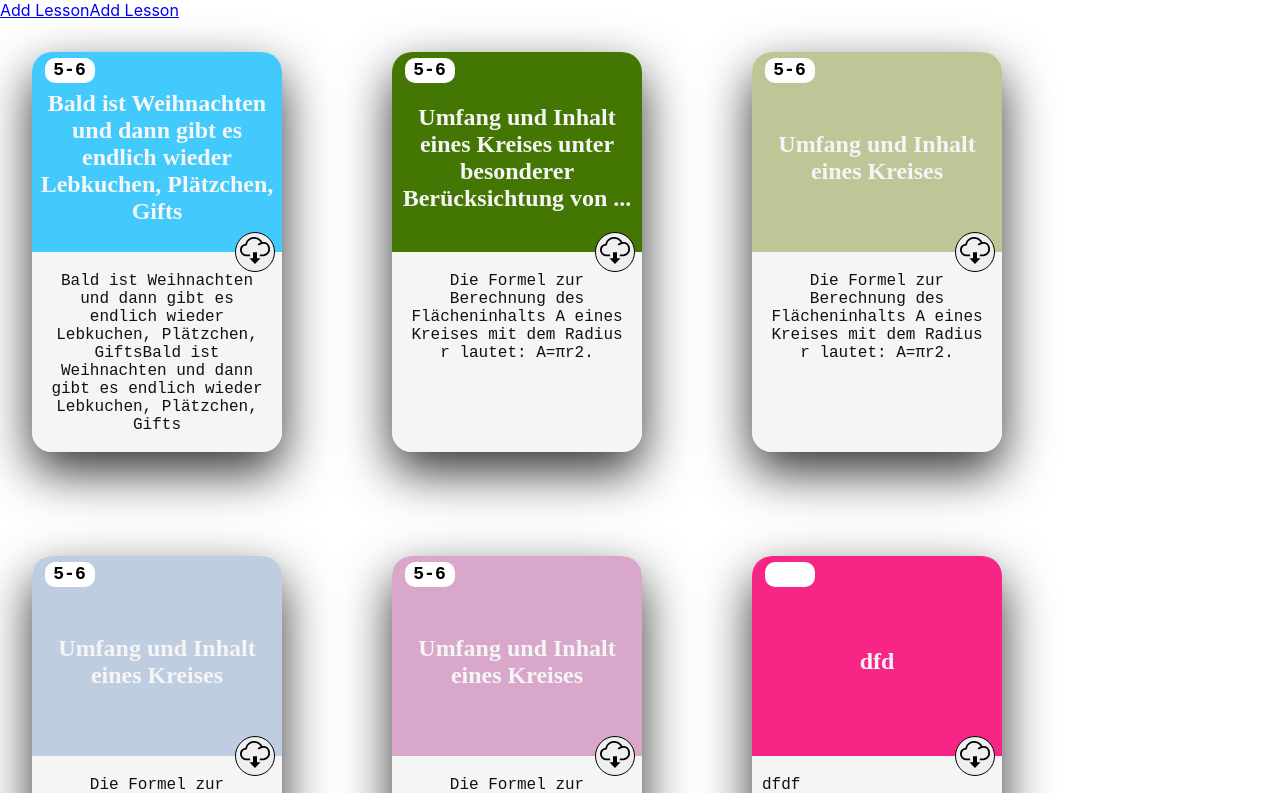
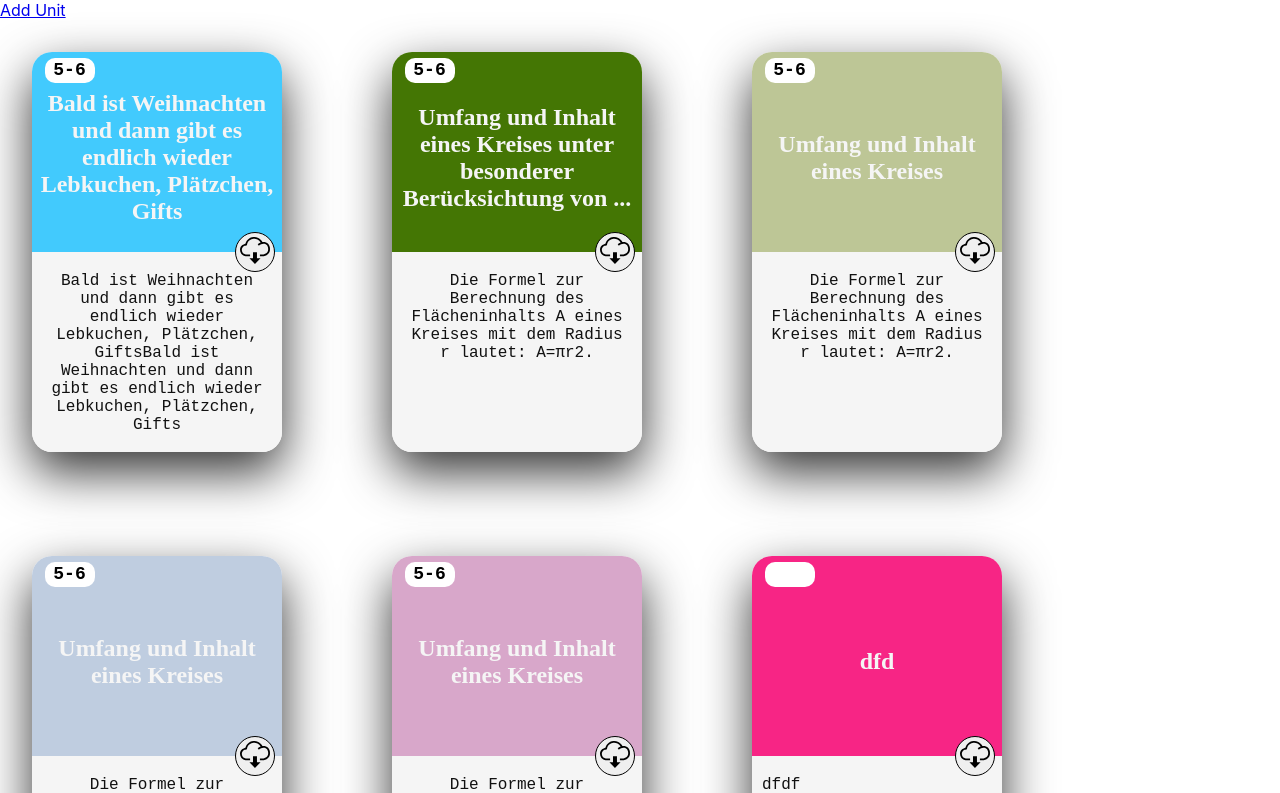
Before and after one commit to Die-Gebildeten/teacherlibrary, a React (Create React App) app: page / in a window 1280 px wide. Shown: the top 793 px of the page. Built offline with nearby package versions, Linux system fonts and the light colour scheme; data requests are answered from the project's data file.

Commit message:
Add Link to Main Page

```diff
--- a/src/App.js
+++ b/src/App.js
@@ -8,12 +8,12 @@ function App() {
   return (
     <Router>
       <GlobalStyles/>
-      <Link to="/add">Add Lesson</Link>
       <Switch>
         <Route path="/add">
+          <Link to="/">Back to Main Page</Link>
           <AddLessonPage />
         </Route>
-        <Route path = "/"><Link to="/add">Add Lesson</Link><LessonPage /></Route>
+        <Route path = "/"><Link to="/add">Add Unit</Link><LessonPage /></Route>
 
       </Switch>
     </Router>
```
